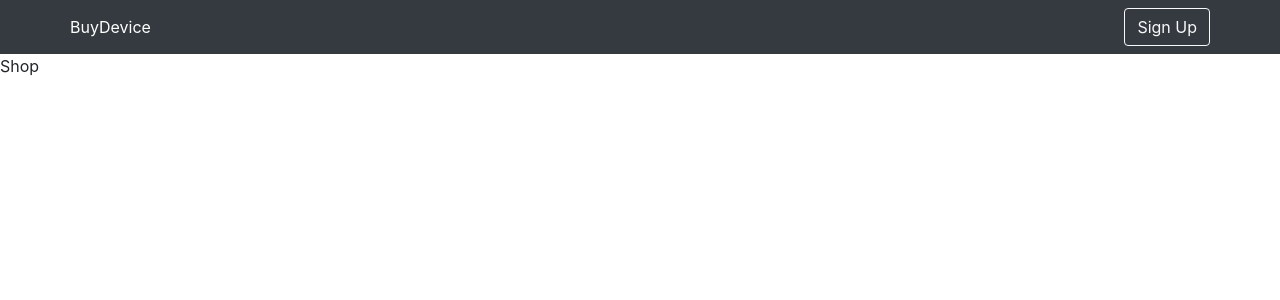
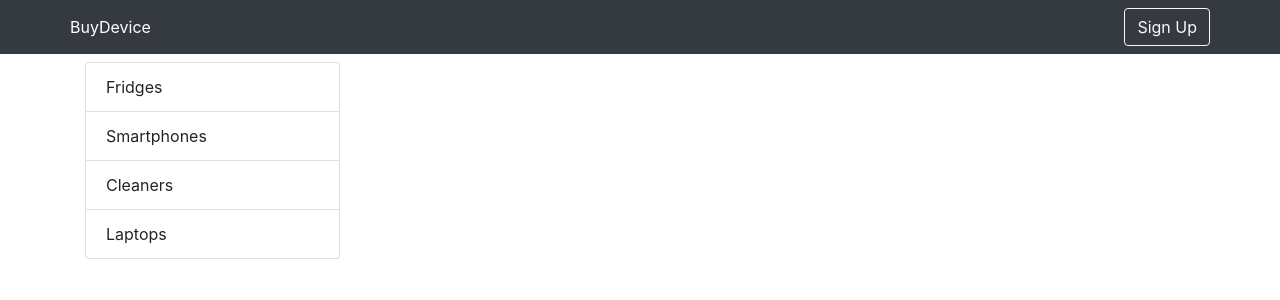
Before and after one commit to Abdulloh76/PERN-test, a React (Create React App) app in the folder client/: page /shop in a window 1280 px wide. Shown: the top 300 px of the page. Built offline with nearby package versions, Linux system fonts and the light colour scheme.

Commit message:
feat: typebar on shop page

```diff
--- /dev/null
+++ b/client/src/components/TypeBar.jsx
@@ -0,0 +1,26 @@
+import React from 'react';
+import { ListGroup } from 'react-bootstrap';
+import { useDispatch, useSelector } from 'react-redux';
+import { setSelectedTypeAction } from '../store/deviceReducer';
+
+const TypeBar = () => {
+  const dispatch = useDispatch();
+  const device = useSelector((store) => store.device);
+
+  return (
+    <ListGroup>
+      {device.types.map((type) => (
+        <ListGroup.Item
+          style={{cursor: 'pointer'}}
+          onClick={() => dispatch(setSelectedTypeAction(type))}
+          active={type.id === device.selectedType.id}
+          key={type.id}
+        >
+          {type.name}
+        </ListGroup.Item>
+      ))}
+    </ListGroup>
+  );
+};
+
+export default TypeBar;
--- a/client/src/pages/Shop.jsx
+++ b/client/src/pages/Shop.jsx
@@ -1,9 +1,20 @@
 import React from 'react'
+import { Col, Container, Row } from 'react-bootstrap';
+import TypeBar from '../components/TypeBar';
 
 const Shop = () => {
 
   return (
-    <div> Shop </div>
+    <Container>
+      <Row className='mt-2'>
+        <Col md={3}>
+          <TypeBar />
+        </Col>
+        <Col md={9}>
+
+        </Col>
+      </Row>
+    </Container>
   )
 }
 
--- a/client/src/store/deviceReducer.js
+++ b/client/src/store/deviceReducer.js
@@ -1,6 +1,14 @@
 const defaultState = {
-  types: [],
-  brands: [],
+  types: [
+    { id: 1, name: 'Fridges' },
+    { id: 2, name: 'Smartphones' },
+    { id: 3, name: 'Cleaners' },
+    { id: 4, name: 'Laptops' },
+  ],
+  brands: [
+    { id: 1, name: 'Samsung' },
+    { id: 2, name: 'Apple' },
+  ],
   devices: [],
   selectedType: {},
   selectedBrand: {},
```
